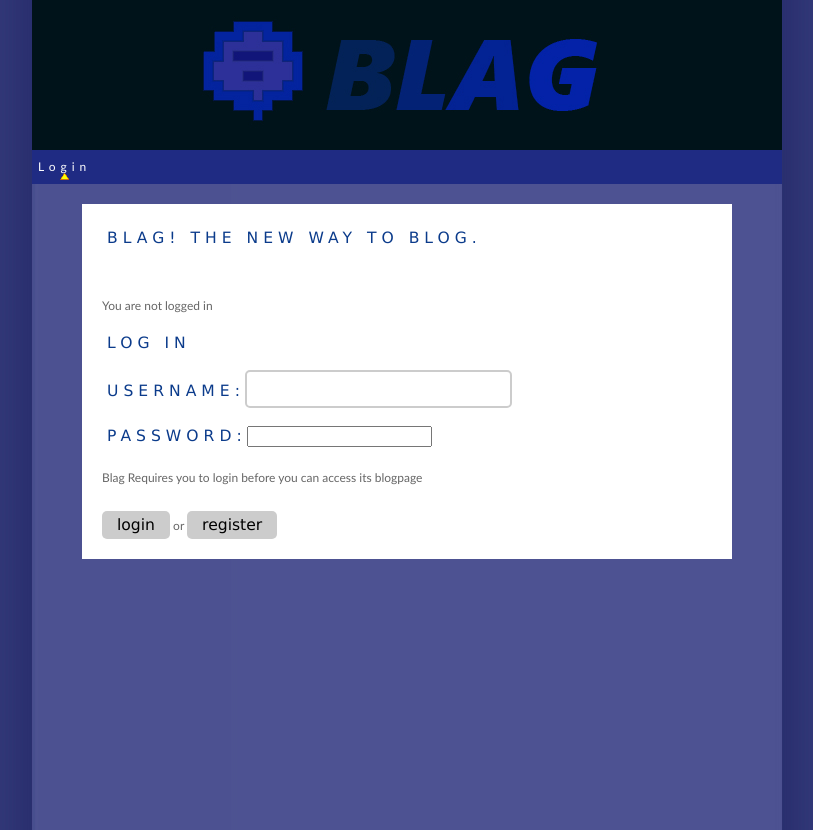
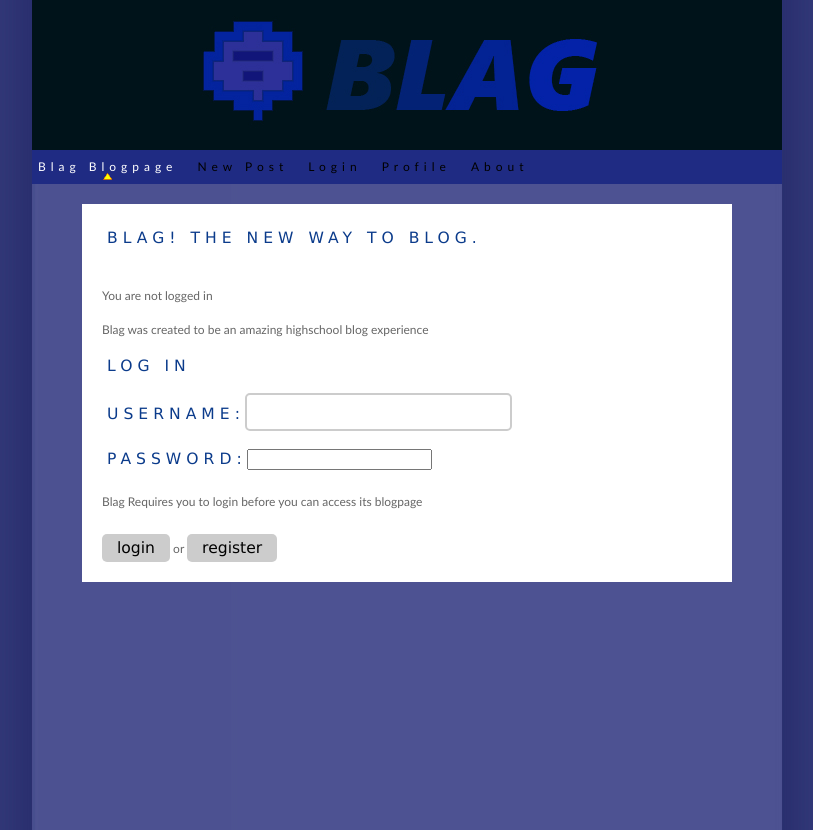
Before and after one commit to markkharakh/blag, a Flask app: template templates/login.html in a window 1280 px wide. Shown: the whole page, without its empty margins (233-1046 px from the left). Run offline with Flask 2, Linux system fonts and the light colour scheme; the template is opened without the code that fills it, so the values that code supplies are empty.

Commit message:
ninja of jinja

```diff
--- a/app.py
+++ b/app.py
@@ -135,4 +135,4 @@ def usersession():
 if __name__ == "__main__":
         app.secret_key = "hello"
         app.debug = True
-        app.run(host='0.0.0.0', port=8000)
+        app.run()
--- /dev/null
+++ b/templates/layout.html
@@ -0,0 +1,36 @@
+<html>
+<head>
+<title>Blag Blog Page</title>
+<link href="{{url_for('static', filename='style.css')}}" rel="stylesheet" type="text/css" />
+</head>
+<body>
+<div id="container">
+  <div id="banner">
+  </div>
+  <div id="navcontainer">
+    <ul id="navlist">
+      <li id="active"><a id="current" href="{{url_for('home')}}">Blag Blogpage</a></li>
+      <li><a href="{{url_for('makepost')}}">New Post</a></li>
+	{% if session.has_key('user') %}
+	<li><a href="{{url_for('logout')}}">Logout</a></li>
+	{% else %}
+      <li><a href="{{url_for('login')}}">Login</a></li>
+	{% endif %}
+      <li><a href="{{url_for('user', username=session['user'])}}">Profile</a></li>
+      <li><a href="{{url_for('about')}}">About</a></li>
+    </ul>
+  </div>
+    <div id="content">
+    <h2>Blag! The new way to blog.</h2>
+<br/>
+    {% if session.has_key('user') %}
+    <p> Hello <b>{{session['user']}}</b>!</p>
+    {% else %}
+    <p> You are not logged in </p>
+    {% endif %}
+    <p>Blag was created to be an amazing highschool blog experience</p>
+
+    {% block content %} {% endblock %}
+
+</body>
+</html>
--- a/templates/login.html
+++ b/templates/login.html
@@ -1,38 +1,14 @@
-<html>
-<head>
-<title>Blag Login</title>
-<link href={{url_for('static', filename='style.css')}} rel="stylesheet" type="text/css" />
-</head>
-<body>
-<div id="container">
-  <div id="banner">
-  </div>
-  <div id="navcontainer">
-    <ul id="navlist">
-      <li id="active"><a id="current" href="{{url_for('login')}}">Login</a></li>
-    </ul>
-  </div>
-    <div id="content">
-    <h2>Blag! The new way to blog.</h2>
-    <h2><font color="red">{{error}}</font></h2>
-<br />
-    {% if session.has_key('user') %}
-    <p> Hello <b>{{session['user']}}</b>!</p>
-    {% else %}
-    <p> You are not logged in </p>
-    {% endif %}
-<h2>Log In<br /><br />
-      <form method = "POST">
-        Username:<input type = "text" name = "user">
-<br /><br />
-    Password:<input type = "password" name = "pass"></h2>
-Blag Requires you to login before you can access its blogpage<br /><br />
-    <input type = "submit" name = "press" value = "login"> or
-    <input type = "submit" name = "press" value = "register"> </form>
+{% extends "layout.html" %}
+{% block content %}
+<h2>Log In<br/><br/>
+	<form method = "POST">
+		Username:<input type = "text" name = "user">
+		<br/><br/>
+		Password:<input type = "password" name = "pass">
 </h2>
-  </div>
-  <div id="container-foot">
-  </div>
-</div>
-</body>
-</html>
+		Blag Requires you to login before you can access its blogpage<br/><br/>
+		<input type = "submit" name = "press" value = "login"> or
+		<input type = "submit" name = "press" value = "register">
+	</form>
+<div id="container-foot"></div>
+{% endblock %}
```
Also changed, not shown: data.db.
